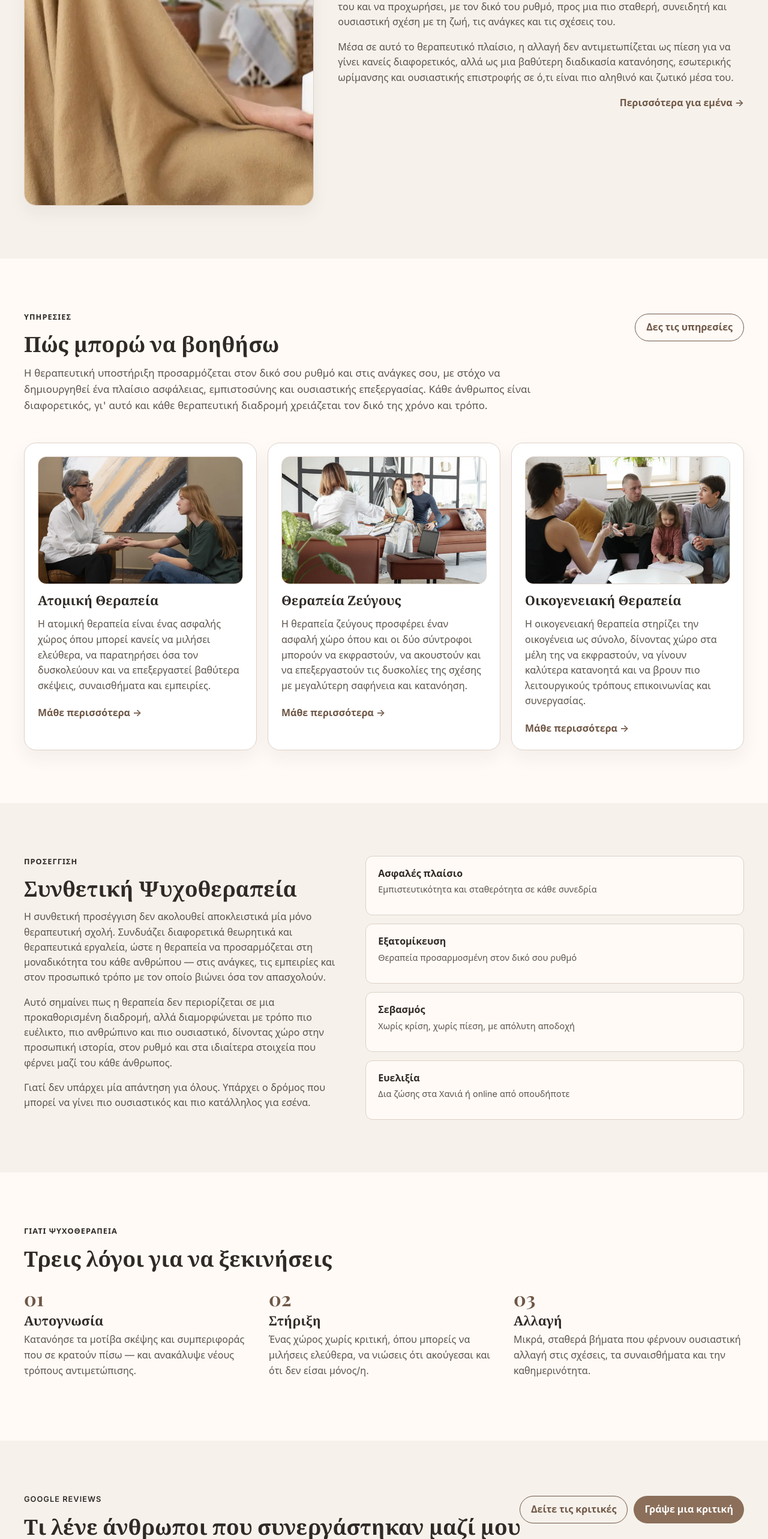
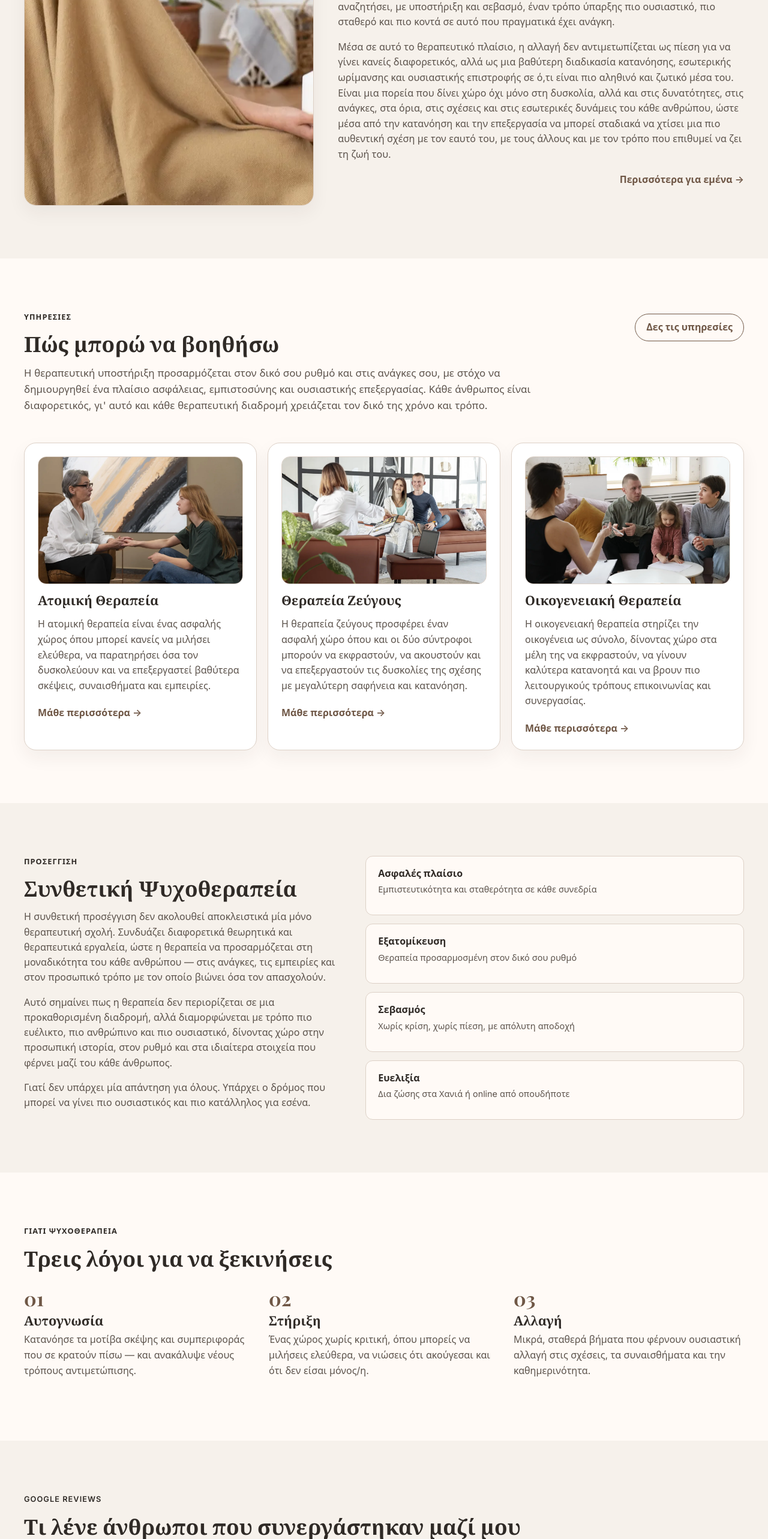
Before and after one commit to alexandros21bs/psychotherapytserkaki-site, a React (Vite) app: page / in a window 1280 px wide. Shown: the part 2149-4715 px from the top of the page at 60% size. Built offline with nearby package versions, Linux system fonts and the light colour scheme.

Commit message:
Move Google Reviews CTAs below cards and align right

```diff
--- a/src/pages/Home.jsx
+++ b/src/pages/Home.jsx
@@ -85,12 +85,12 @@ export default function Home() {
             <p>
               {isEnglish
                 ? 'I work with adults, couples and families, creating a framework of safety, trust and meaningful collaboration, where each person can speak honestly, feel truly heard and move toward a more grounded and conscious relationship with life.'
-                : 'Εργάζομαι με ενήλικες, ζευγάρια και οικογένειες, δημιουργώντας ένα πλαίσιο ασφάλειας, εμπιστοσύνης και ουσιαστικής συνεργασίας, όπου ο άνθρωπος μπορεί να εκφραστεί με ειλικρίνεια, να ακουστεί πραγματικά, να κατανοήσει βαθύτερα τον εαυτό του και να προχωρήσει, με τον δικό του ρυθμό, προς μια πιο σταθερή, συνειδητή και ουσιαστική σχέση με τη ζωή, τις ανάγκες και τις σχέσεις του.'}
+                : 'Εργάζομαι με ενήλικες, ζευγάρια και οικογένειες, δημιουργώντας ένα πλαίσιο ασφάλειας, εμπιστοσύνης και ουσιαστικής συνεργασίας, όπου ο άνθρωπος μπορεί να εκφραστεί με ειλικρίνεια, να ακουστεί πραγματικά, να κατανοήσει βαθύτερα τον εαυτό του και να προχωρήσει, με τον δικό του ρυθμό, προς μια πιο σταθερή, συνειδητή και ουσιαστική σχέση με τη ζωή, τις ανάγκες και τις σχέσεις του. Για μένα, η θεραπευτική διαδικασία δεν είναι ένας χώρος έτοιμων απαντήσεων ή γρήγορων λύσεων, αλλά μια ζωντανή και ανθρώπινη συνάντηση, μέσα στην οποία μπορεί κανείς να φέρει όσα τον απασχολούν, να σταθεί με περισσότερη αλήθεια απέναντι στην εμπειρία του και να αναζητήσει, με υποστήριξη και σεβασμό, έναν τρόπο ύπαρξης πιο ουσιαστικό, πιο σταθερό και πιο κοντά σε αυτό που πραγματικά έχει ανάγκη.'}
             </p>
             <p>
               {isEnglish
                 ? 'Within this therapeutic setting, change is not treated as pressure to become someone else, but as a deeper process of understanding, inner growth and reconnection with what is authentic and alive within you.'
-                : 'Μέσα σε αυτό το θεραπευτικό πλαίσιο, η αλλαγή δεν αντιμετωπίζεται ως πίεση για να γίνει κανείς διαφορετικός, αλλά ως μια βαθύτερη διαδικασία κατανόησης, εσωτερικής ωρίμανσης και ουσιαστικής επιστροφής σε ό,τι είναι πιο αληθινό και ζωτικό μέσα του.'}
+                : 'Μέσα σε αυτό το θεραπευτικό πλαίσιο, η αλλαγή δεν αντιμετωπίζεται ως πίεση για να γίνει κανείς διαφορετικός, αλλά ως μια βαθύτερη διαδικασία κατανόησης, εσωτερικής ωρίμανσης και ουσιαστικής επιστροφής σε ό,τι είναι πιο αληθινό και ζωτικό μέσα του. Είναι μια πορεία που δίνει χώρο όχι μόνο στη δυσκολία, αλλά και στις δυνατότητες, στις ανάγκες, στα όρια, στις σχέσεις και στις εσωτερικές δυνάμεις του κάθε ανθρώπου, ώστε μέσα από την κατανόηση και την επεξεργασία να μπορεί σταδιακά να χτίσει μια πιο αυθεντική σχέση με τον εαυτό του, με τους άλλους και με τον τρόπο που επιθυμεί να ζει τη ζωή του.'}
             </p>
             <Link to="/about" className="text-link intro-more-link">
               {isEnglish ? 'More about me →' : 'Περισσότερα για εμένα →'}
@@ -254,24 +254,6 @@ export default function Home() {
                 <span className="reviews-count">({googleReviewsMeta.total} {isEnglish ? 'reviews' : 'αξιολογήσεις'})</span>
               </div>
             </div>
-            <div className="reviews-google-actions">
-              <a
-                href={googleReviewsMeta.profileUrl}
-                target="_blank"
-                rel="noopener noreferrer"
-                className="btn btn-outline reviews-google-cta"
-              >
-                {isEnglish ? 'View reviews' : 'Δείτε τις κριτικές'}
-              </a>
-              <a
-                href={googleReviewsMeta.writeReviewUrl}
-                target="_blank"
-                rel="noopener noreferrer"
-                className="btn btn-primary reviews-google-cta"
-              >
-                {isEnglish ? 'Write a review' : 'Γράψε μια κριτική'}
-              </a>
-            </div>
           </header>
 
           <div className="reviews-grid">
@@ -284,6 +266,25 @@ export default function Home() {
                 </div>
               </article>
             ))}
+          </div>
+
+          <div className="reviews-google-actions">
+            <a
+              href={googleReviewsMeta.profileUrl}
+              target="_blank"
+              rel="noopener noreferrer"
+              className="btn btn-outline reviews-google-cta"
+            >
+              {isEnglish ? 'View reviews' : 'Δείτε τις κριτικές'}
+            </a>
+            <a
+              href={googleReviewsMeta.writeReviewUrl}
+              target="_blank"
+              rel="noopener noreferrer"
+              className="btn btn-primary reviews-google-cta"
+            >
+              {isEnglish ? 'Write a review' : 'Γράψε μια κριτική'}
+            </a>
           </div>
         </div>
       </section>
--- a/src/styles/global.css
+++ b/src/styles/global.css
@@ -1150,7 +1150,10 @@ p {
   display: flex;
   flex-direction: column;
   gap: 10px;
-  align-items: flex-start;
+  align-items: flex-end;
+  justify-content: flex-end;
+  width: 100%;
+  margin-top: 16px;
 }
 
 .reviews-google-actions .reviews-google-cta {
@@ -1662,10 +1665,9 @@ p {
 
   .reviews-google-actions {
     flex-direction: row;
-    align-items: flex-start;
+    align-items: center;
     justify-content: flex-end;
-    flex-shrink: 0;
-    margin-top: 4px;
+    margin-top: 18px;
   }
 
   .newsletter-wrap {
```
